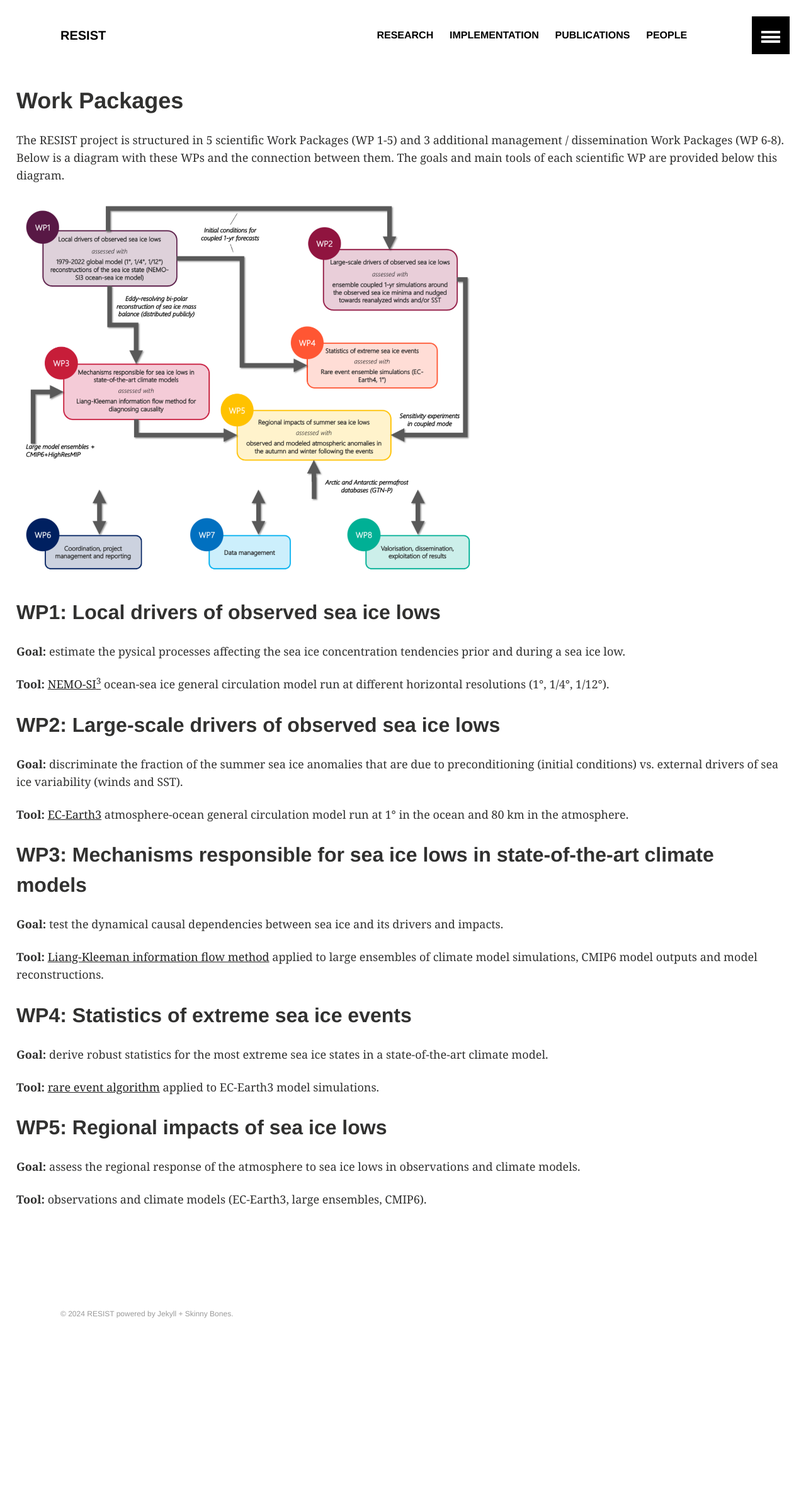
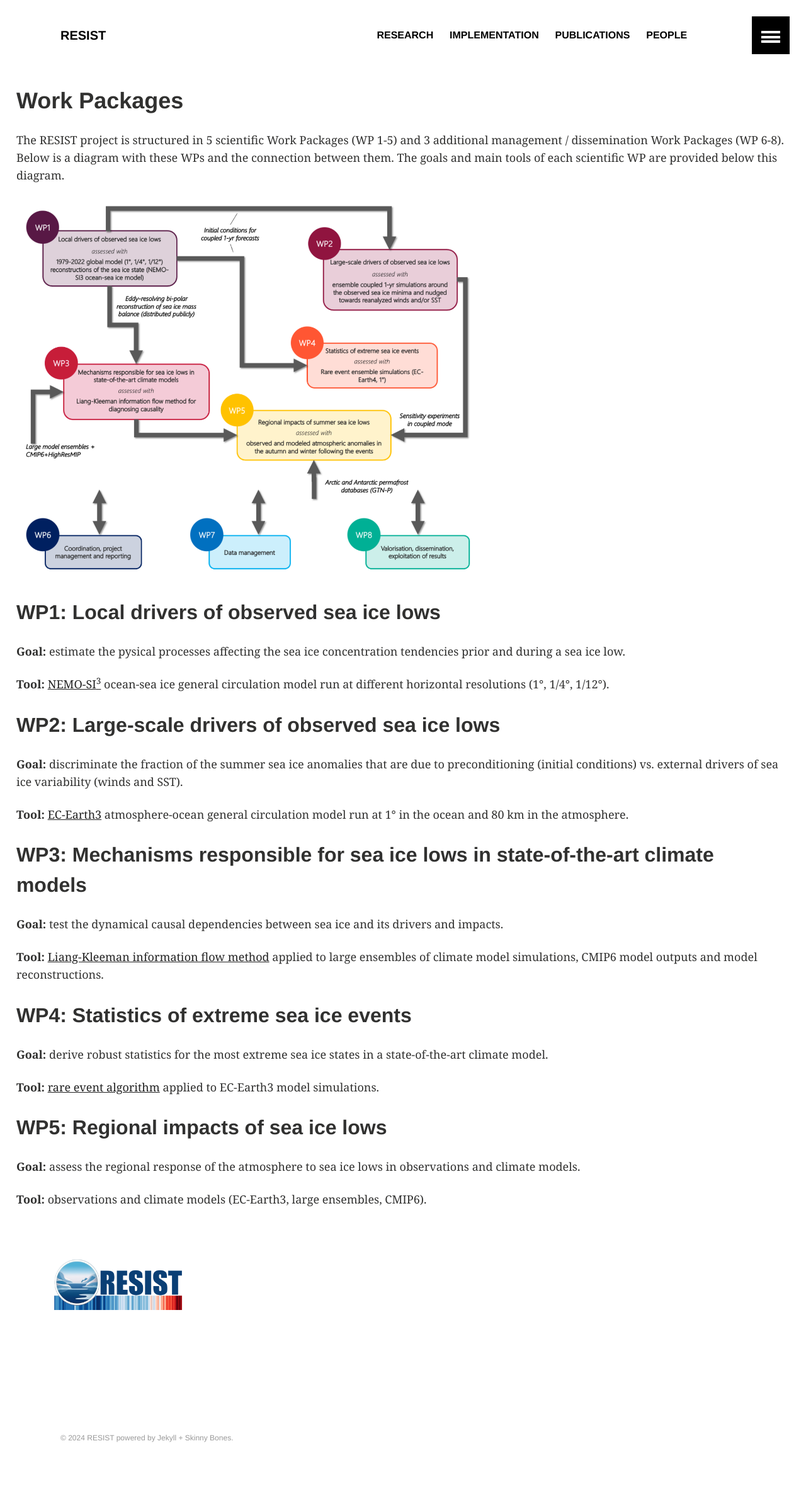
Before and after one commit to resist-impuls/resist-impuls.github.io, a Jekyll site: the page built from implementation.md, in a window 1280 px wide. Shown: the whole page at 63% size. Built offline with Jekyll 4.4.1, drawn with Linux system fonts in a browser that asks for light colours; our own code applies the rules of GitHub Pages for plain Markdown files; before the commit the page ends 2172 px from its top, so only the background shows below that.

Commit message:
Update implementation.md

```diff
--- a/implementation.md
+++ b/implementation.md
@@ -28,3 +28,6 @@ The RESIST project is structured in 5 scientific Work Packages (WP 1-5) and 3 ad
 **Goal:** assess the regional response of the atmosphere to sea ice lows in observations and climate models.
 
 **Tool:** observations and climate models (EC-Earth3, large ensembles, CMIP6).
+
+
+<img src="/images/RESIST_Logo06022023_1.png" height="25%" width="25%">
```
